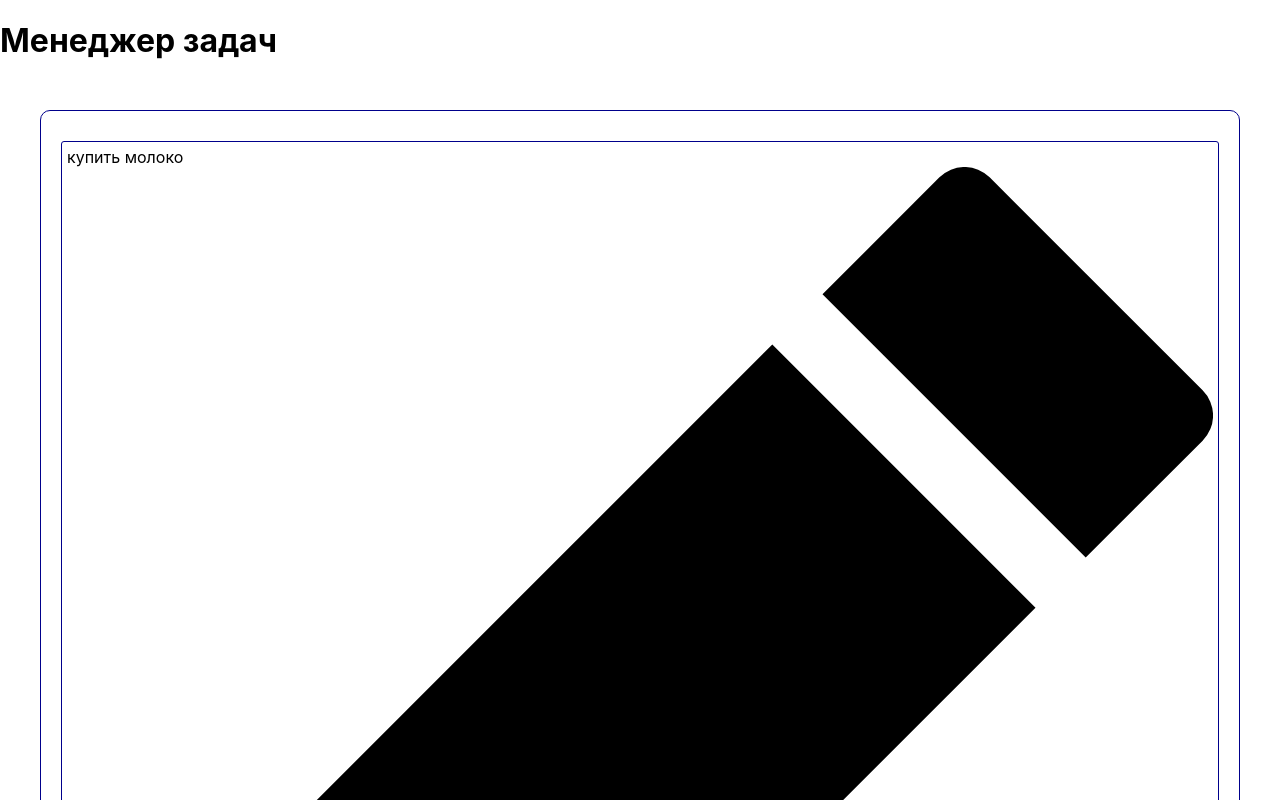
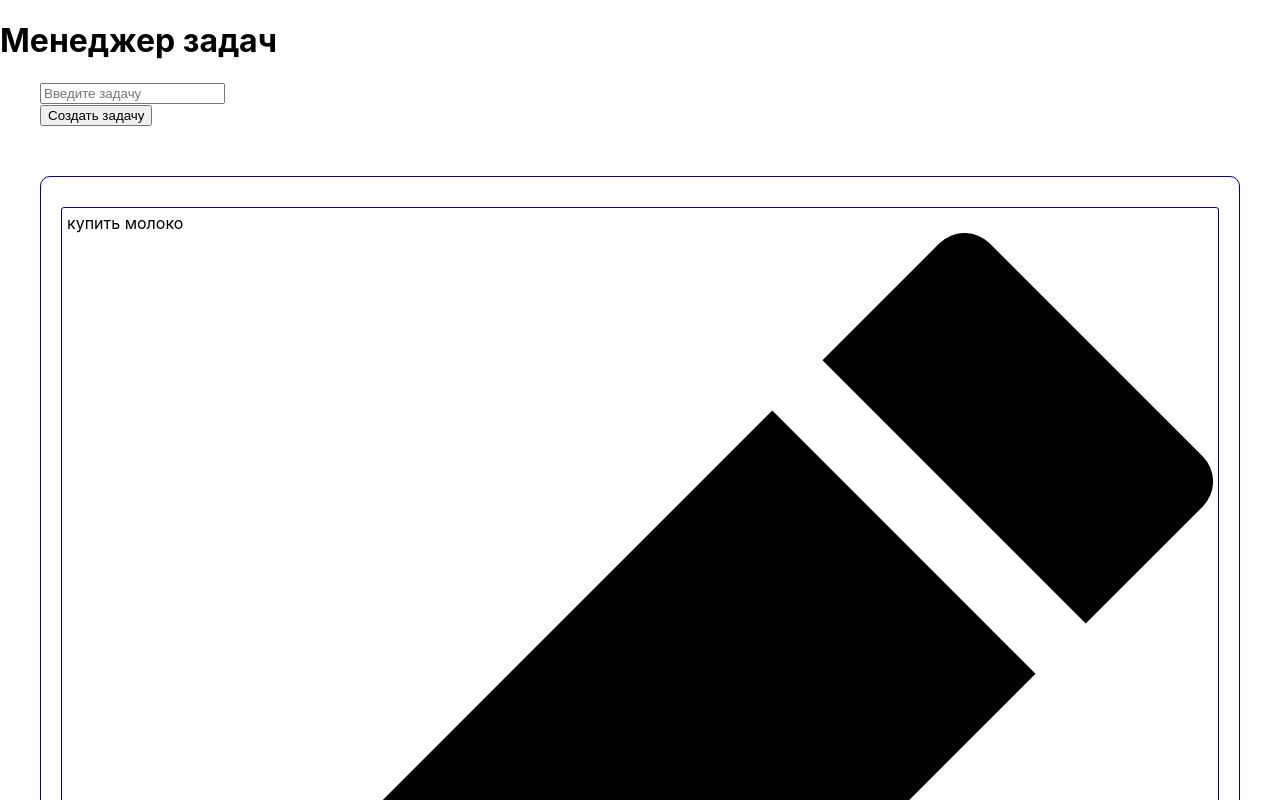
Before and after one commit to JuliaMuk/tasker-react1, a React (Create React App) app: page / in a window 1280 px wide. Shown: the top 800 px of the page. Built offline with nearby package versions, Linux system fonts and the light colour scheme.

Commit message:
create form

```diff
--- a/src/App.js
+++ b/src/App.js
@@ -1,6 +1,7 @@
 import logo from './logo.svg';
 import './App.css';
 import Container from './components/Container/Container';
+import FormCraeteTAsk from './components/FormCreateTask/FormCraeteTAsk';
 
 function App() {
   return (
@@ -9,6 +10,7 @@ function App() {
         <h1>Менеджер задач</h1>
       </header>
       <main>
+        <FormCraeteTAsk />
         <Container />
       </main>
     </div>
--- /dev/null
+++ b/src/components/FormCreateTask/FormCraeteTAsk.js
@@ -0,0 +1,18 @@
+export default function FormCraeteTAsk(){
+    const handleSubmit = (e)=>{
+        e.preventDefault();
+        console.log("create");
+    }
+    return(
+        <div>
+            <form onSubmit={handleSubmit}>
+                <div>
+                    <input type="text" placeholder="Введите задачу" />
+                </div>
+                <div>
+                    <input type="submit" value="Создать задачу" />
+                </div>
+            </form>
+        </div>
+    )
+}
```
